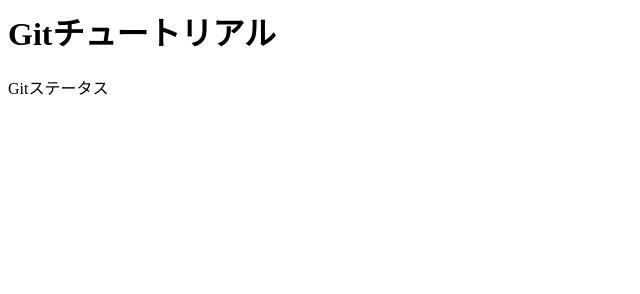
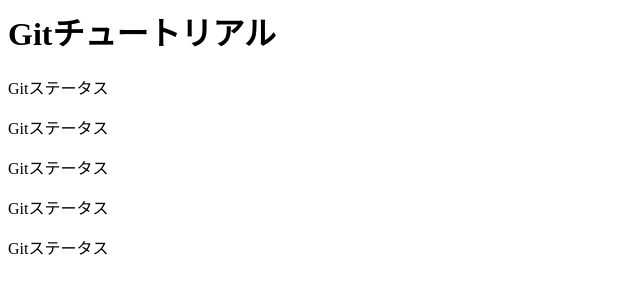
Before and after one commit to hikkybass/git_tutorial, a plain HTML site: page index.html in a window 1280 px wide. Shown: the whole page, without its empty margins (0-640 px from the left). Drawn offline with Linux system fonts and the light colour scheme.

Commit message:
git ステータスをさらに追加し、insertionsの行数の意味を考える

```diff
--- a/index.html
+++ b/index.html
@@ -1,2 +1,6 @@
 <h1>Gitチュートリアル</h1>
 <p>Gitステータス</p>
+<p>Gitステータス</p>
+<p>Gitステータス</p>
+<p>Gitステータス</p>
+<p>Gitステータス</p>
```
